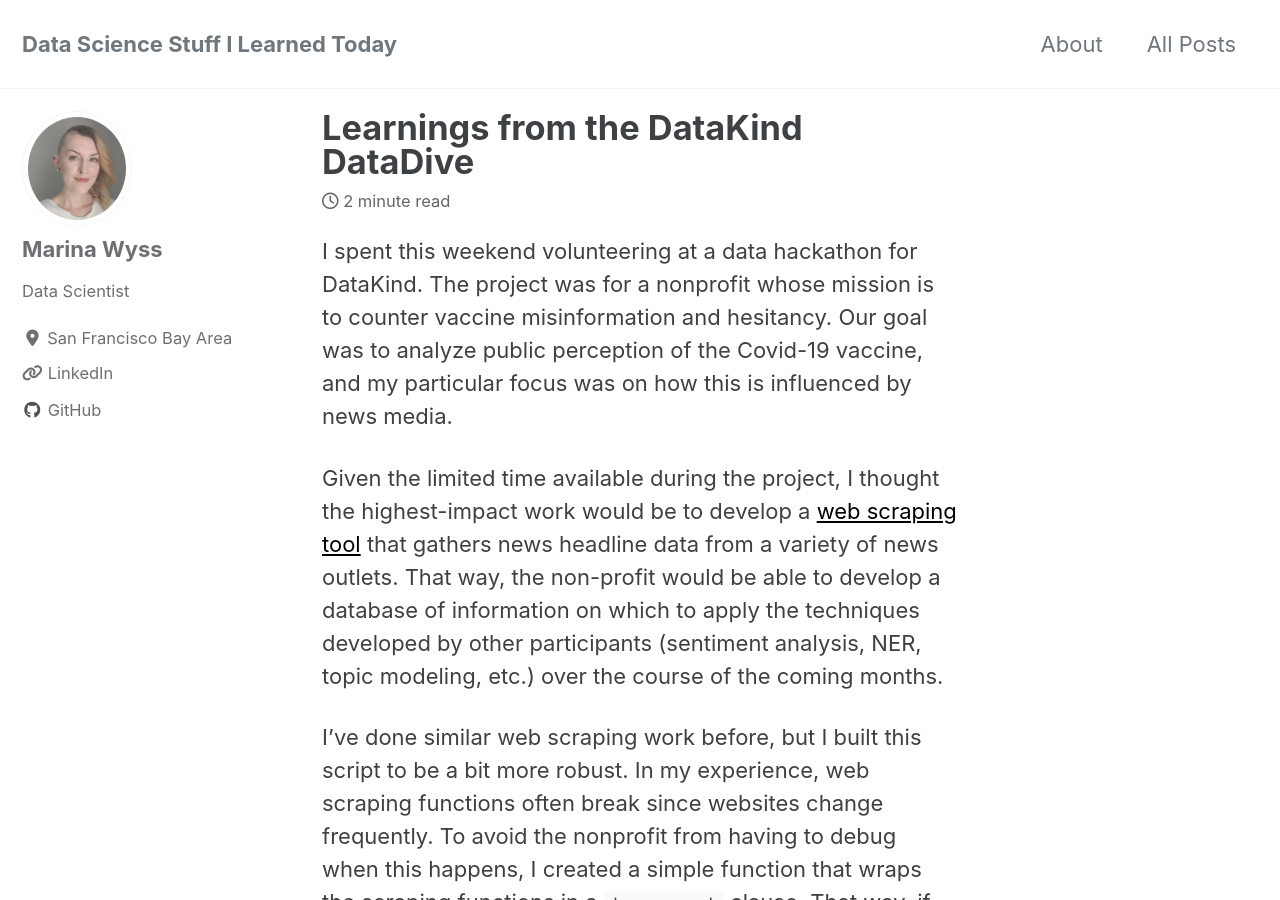
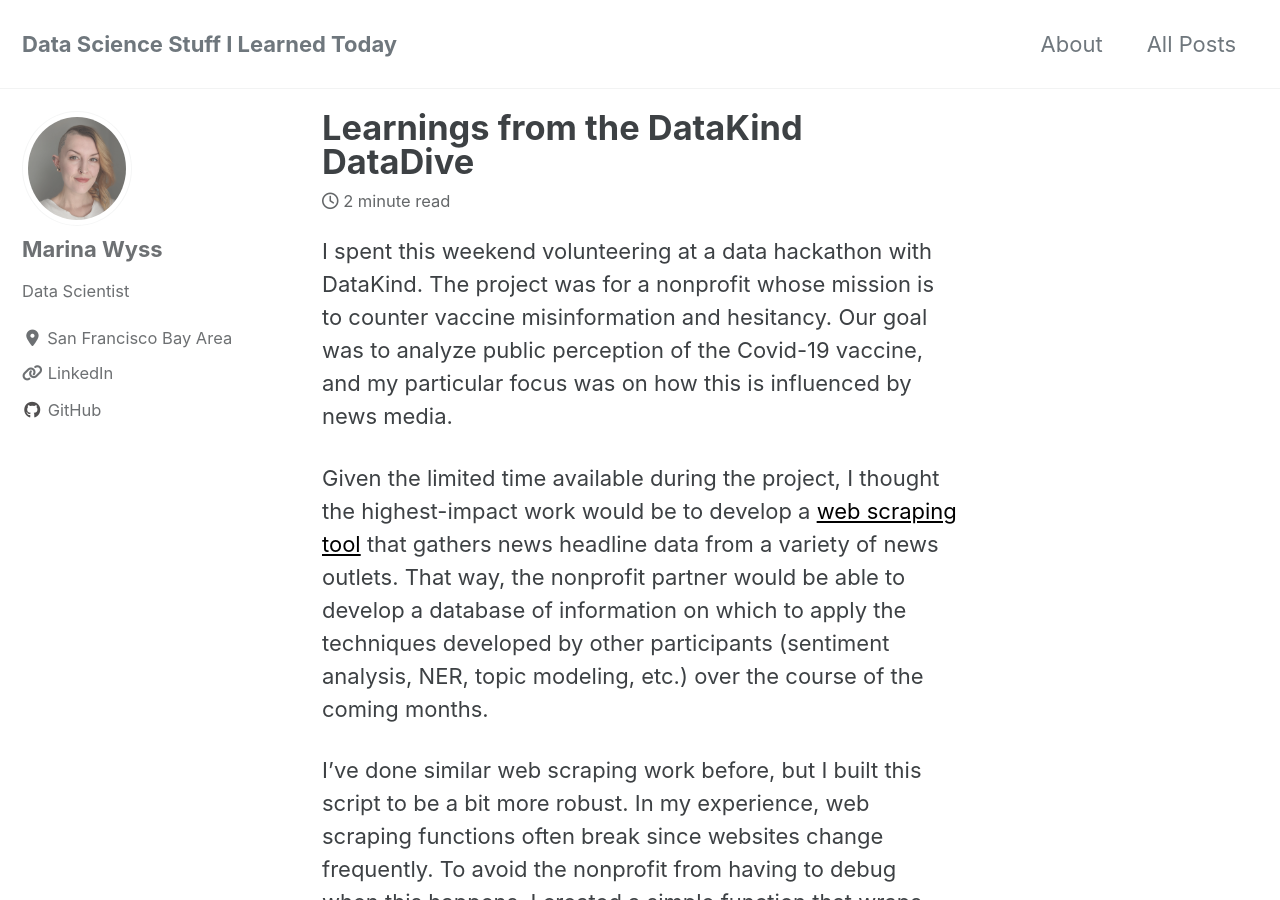
Before and after one commit to MarinaWyss/MarinaWyss.github.io, a Jekyll site: the page built from _posts/2021-03-07-datadive.md, in a window 1280 px wide and 900 px high. Built offline with Jekyll 4.4.1, drawn with Linux system fonts in a browser that asks for light colours; cached includes are drawn as plain includes; nearby versions of some CDN libraries.

Commit message:
tiny text edits

```diff
--- a/_posts/2021-03-07-datadive.md
+++ b/_posts/2021-03-07-datadive.md
@@ -2,12 +2,12 @@
 title: "Learnings from the DataKind DataDive"
 date: 2021-03-07
 tags: [python, R, web scraping]
-excerpt: "More robust web scrapers and using R in Jupyter notebooks"
+excerpt: "More robust web scrapers and using R in Jupyter notebooks."
 ---
 
-I spent this weekend volunteering at a data hackathon for DataKind. The project was for a nonprofit whose mission is to counter vaccine misinformation and hesitancy. Our goal was to analyze public perception of the Covid-19 vaccine, and my particular focus was on how this is influenced by news media.
+I spent this weekend volunteering at a data hackathon with DataKind. The project was for a nonprofit whose mission is to counter vaccine misinformation and hesitancy. Our goal was to analyze public perception of the Covid-19 vaccine, and my particular focus was on how this is influenced by news media.
 
-Given the limited time available during the project, I thought the highest-impact work would be to develop a [web scraping tool](https://github.com/datakind/Mar21-vaccine-uptake/blob/main/scrapers/news_headlines.py) that gathers news headline data from a variety of news outlets. That way, the non-profit would be able to develop a database of information on which to apply the techniques developed by other participants (sentiment analysis, NER, topic modeling, etc.) over the course of the coming months.
+Given the limited time available during the project, I thought the highest-impact work would be to develop a [web scraping tool](https://github.com/datakind/Mar21-vaccine-uptake/blob/main/scrapers/news_headlines.py) that gathers news headline data from a variety of news outlets. That way, the nonprofit partner would be able to develop a database of information on which to apply the techniques developed by other participants (sentiment analysis, NER, topic modeling, etc.) over the course of the coming months.
 
 I’ve done similar web scraping work before, but I built this script to be a bit more robust. In my experience, web scraping functions often break since websites change frequently. To avoid the nonprofit from having to debug when this happens, I created a simple function that wraps the scraping functions in a `try except` clause. That way, if something goes wrong with one outlet, an error notification is printed but the other five functions are executed normally. It’s not the fanciest implementation, but I’m hoping this will allow the non-technical nonprofit team to gather sufficient data over the coming months with as little frustration as possible!
 
```
